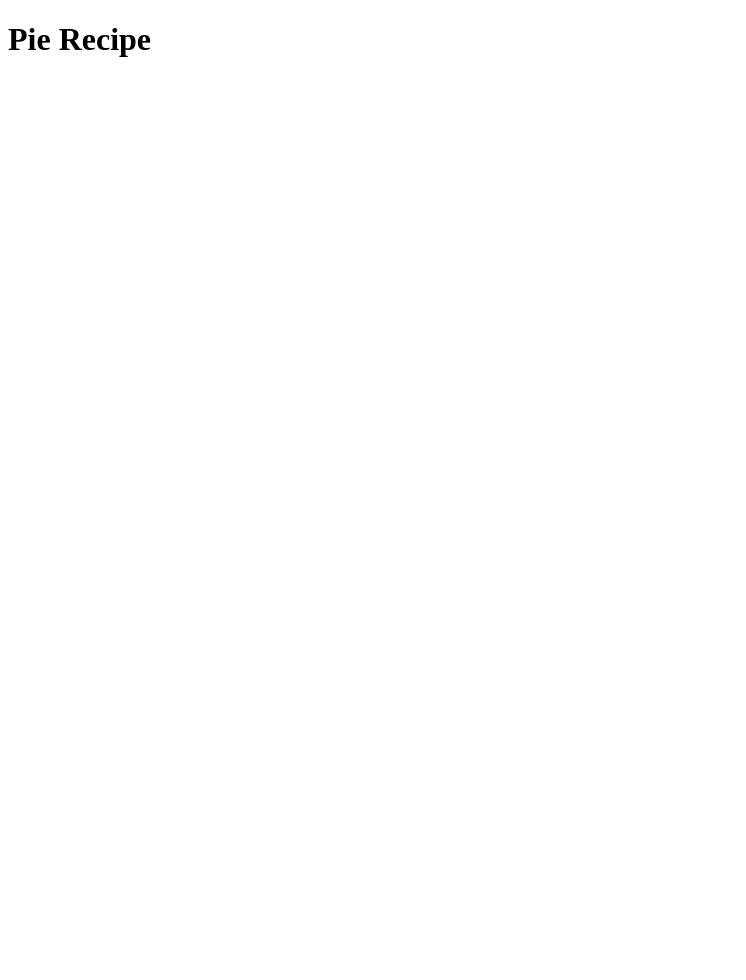
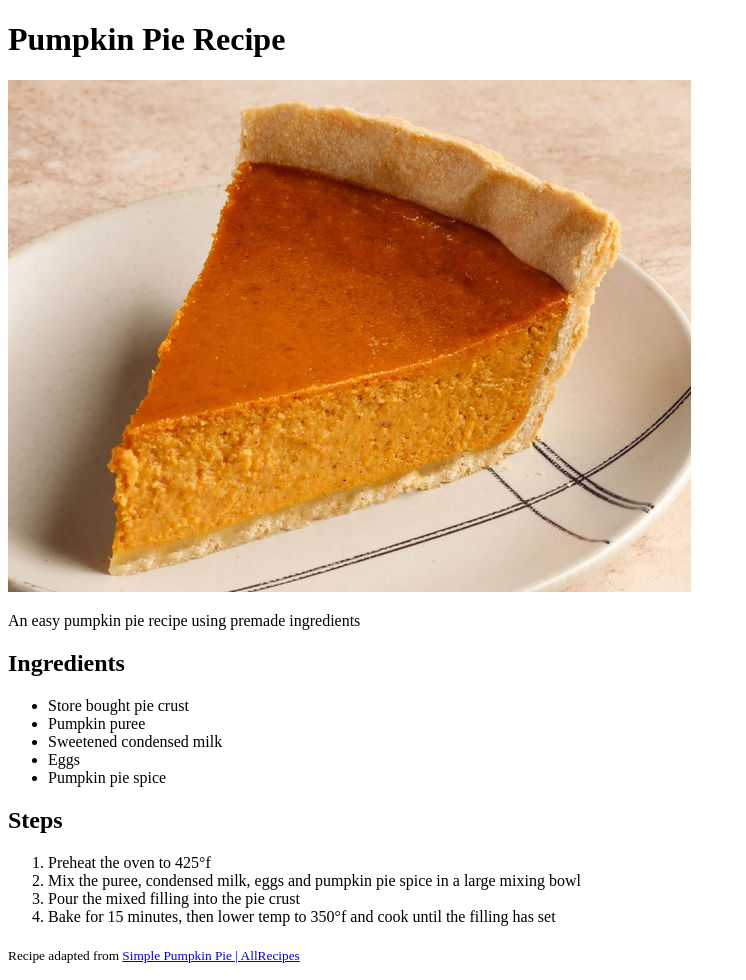
Before and after one commit to rtnm120/odin-recipes, a plain HTML site: page recipes/pie.html in a window 1280 px wide. Shown: the whole page, without its empty margins (0-746 px from the left). Before the commit the page ends 800 px from the top, so only its background shows below. Drawn offline with Linux system fonts and the light colour scheme.

Commit message:
Complete pumpkin pie recipe

```diff
--- a/recipes/pie.html
+++ b/recipes/pie.html
@@ -5,6 +5,38 @@
     <meta charset="UTF-8" />
   </head>
   <body>
-    <h1>Pie Recipe</h1>
+    <h1>Pumpkin Pie Recipe</h1>
+    <img src="../images/pie.jpg" alt="Pumpkin Pie" />
+    <p>An easy pumpkin pie recipe using premade ingredients</p>
+
+    <h2>Ingredients</h2>
+    <ul>
+      <li>Store bought pie crust</li>
+      <li>Pumpkin puree</li>
+      <li>Sweetened condensed milk</li>
+      <li>Eggs</li>
+      <li>Pumpkin pie spice</li>
+    </ul>
+    <h2>Steps</h2>
+    <ol>
+      <li>Preheat the oven to 425°f</li>
+      <li>
+        Mix the puree, condensed milk, eggs and pumpkin pie spice in a large
+        mixing bowl
+      </li>
+      <li>Pour the mixed filling into the pie crust</li>
+      <li>
+        Bake for 15 minutes, then lower temp to 350°f and cook until the filling
+        has set
+      </li>
+    </ol>
+    <p>
+      <sub
+        >Recipe adapted from
+        <a href="https://www.allrecipes.com/recipe/229932/simple-pumpkin-pie/"
+          >Simple Pumpkin Pie | AllRecipes</a
+        ></sub
+      >
+    </p>
   </body>
 </html>
```
Also changed, not shown: images/pie.jpg (added).
